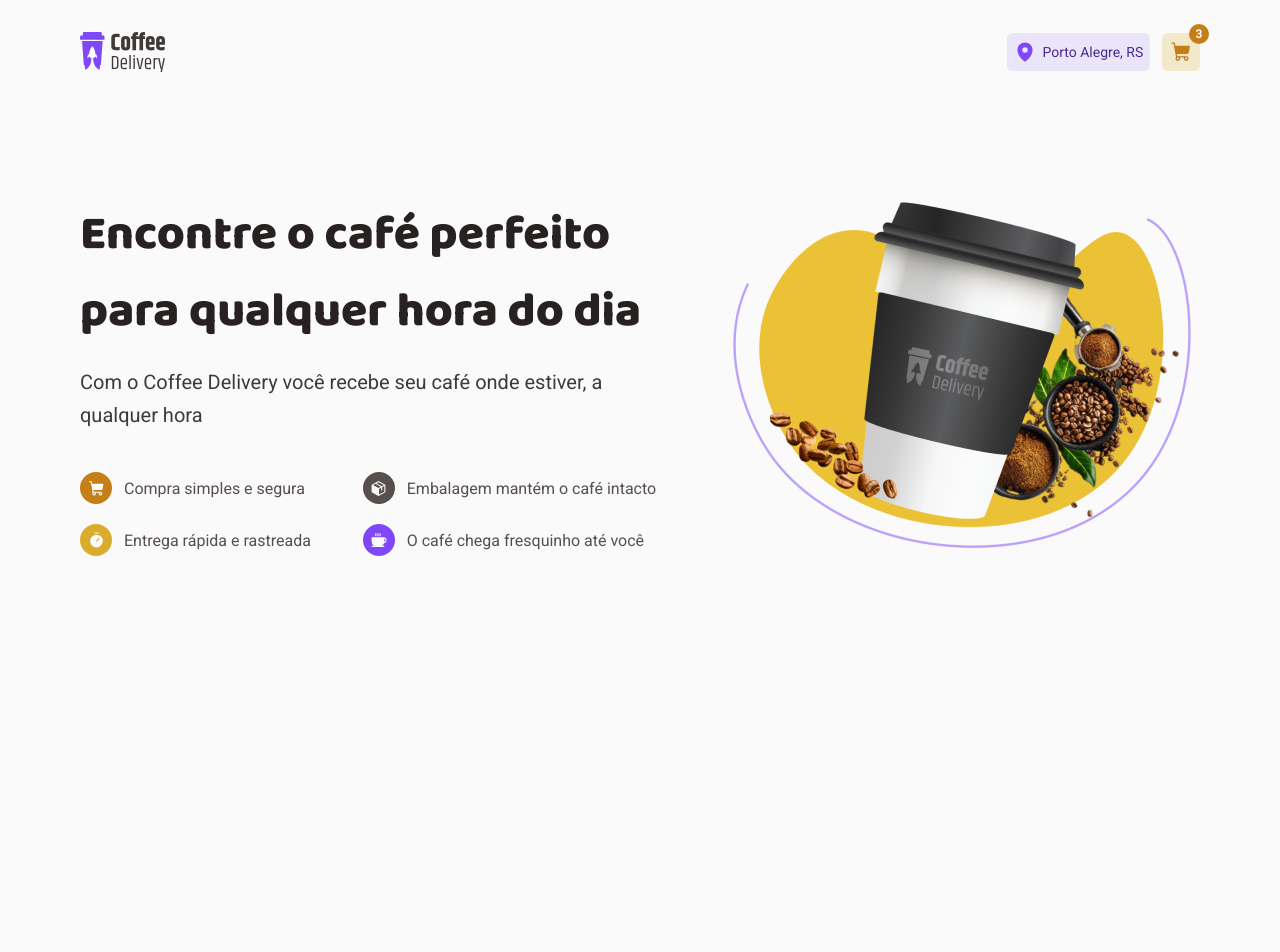
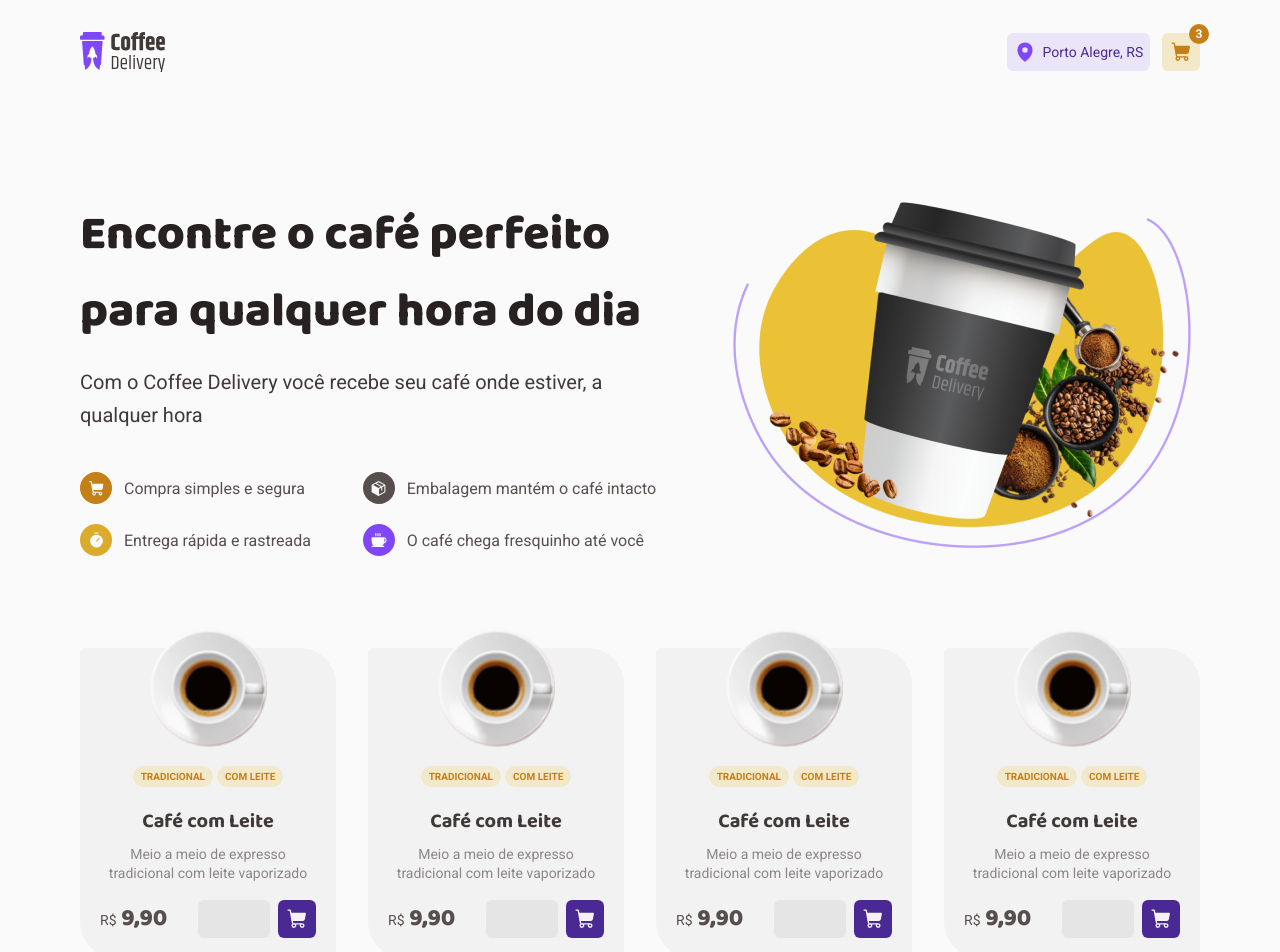
Before and after one commit to Lucas-Araujo15/coffee_delivery, a React (Vite) app: page / in a window 1280 px wide. Shown: the top 952 px of the page. Before the commit the page ends 800 px from the top, so only its background shows below. Built offline with nearby package versions, Linux system fonts and the light colour scheme.

Commit message:
feat: adiciona componente CoffeeCard

```diff
--- /dev/null
+++ b/src/pages/Home/components/CoffeeCard/index.tsx
@@ -0,0 +1,43 @@
+import {
+  Actions,
+  Buy,
+  CardDescription,
+  CoffeeCardContainer,
+  CoffeeTags,
+  Counter,
+  Tag,
+} from './styles'
+
+import expresso from '../../../../assets/expresso.png'
+import { ShoppingCart } from '@phosphor-icons/react'
+
+export function CoffeeCard() {
+  return (
+    <CoffeeCardContainer>
+      <img src={expresso} alt="" />
+      <CoffeeTags>
+        <Tag>
+          <p>tradicional</p>
+        </Tag>
+        <Tag>
+          <p>com leite</p>
+        </Tag>
+      </CoffeeTags>
+      <CardDescription>
+        <p>Café com Leite</p>
+        <p>Meio a meio de expresso tradicional com leite vaporizado</p>
+      </CardDescription>
+      <Buy>
+        <p>
+          <small>r$</small> 9,90
+        </p>
+        <Actions>
+          <Counter type="number" />
+          <span>
+            <ShoppingCart weight="fill" size={22} />
+          </span>
+        </Actions>
+      </Buy>
+    </CoffeeCardContainer>
+  )
+}
--- /dev/null
+++ b/src/pages/Home/components/CoffeeCard/styles.ts
@@ -0,0 +1,124 @@
+import styled from 'styled-components'
+
+export const CoffeeCardContainer = styled.div`
+  width: 16rem;
+  height: 19.375rem;
+  padding: 1.25rem;
+  background: ${(props) => props.theme['base-card']};
+  border-radius: 6px 36px 6px 36px;
+  display: flex;
+  flex-direction: column;
+  align-items: center;
+  justify-content: space-between;
+
+  img {
+    width: 7.5rem;
+    margin-top: -2.5rem;
+  }
+`
+
+export const CoffeeTags = styled.div`
+  display: flex;
+  flex-direction: row;
+  width: 100%;
+  justify-content: center;
+  align-items: center;
+  gap: 0.25rem;
+`
+
+export const Tag = styled.span`
+  height: 1.3125rem;
+  background: ${(props) => props.theme['yellow-light']};
+  display: flex;
+  align-items: center;
+  justify-content: center;
+  border-radius: 100px;
+  padding: 0.25rem 0.5rem;
+
+  p {
+    text-transform: uppercase;
+    font-family: 'Roboto';
+    font-weight: 700;
+    font-size: 0.625rem;
+    color: ${(props) => props.theme['yellow-dark']};
+  }
+`
+
+export const CardDescription = styled.div`
+  display: flex;
+  flex-direction: column;
+  align-items: center;
+  gap: 0.5rem;
+
+  p {
+    text-align: center;
+    max-width: 13.5rem;
+  }
+
+  & p:nth-child(1) {
+    font-family: 'Baloo 2';
+    font-weight: 700;
+    font-size: 1.25rem;
+    color: ${(props) => props.theme['base-subtitle']};
+  }
+
+  & p:nth-child(2) {
+    font-family: 'Roboto';
+    font-weight: 400;
+    font-size: 0.875rem;
+    line-height: 1.3;
+    color: ${(props) => props.theme['base-label']};
+  }
+`
+
+export const Buy = styled.div`
+  display: flex;
+  width: 100%;
+  justify-content: space-between;
+  align-items: center;
+  height: 2.375rem;
+
+  p {
+    color: ${(props) => props.theme['base-text']};
+    font-size: 1.5rem;
+    font-weight: 800;
+    font-family: 'Baloo 2';
+  }
+
+  small {
+    font-family: 'Roboto';
+    font-weight: 400;
+    font-size: 0.875rem;
+    text-transform: uppercase;
+  }
+`
+
+export const Actions = styled.div`
+  display: flex;
+  align-items: center;
+  gap: 0.5rem;
+  height: 100%;
+
+  span {
+    background: ${(props) => props.theme['purple-dark']};
+    display: flex;
+    justify-content: center;
+    align-items: center;
+    height: 100%;
+    width: 2.375rem;
+    border-radius: 6px;
+
+    svg {
+      color: ${(props) => props.theme['base-card']};
+    }
+  }
+`
+
+export const Counter = styled.input`
+  width: 4.5rem;
+  height: 100%;
+  border: none;
+  background: ${(props) => props.theme['base-button']};
+  border-radius: 6px;
+  outline: none;
+`
--- a/src/pages/Home/index.tsx
+++ b/src/pages/Home/index.tsx
@@ -1,9 +1,26 @@
 import { Banner } from './components/Banner'
+import { CoffeeCard } from './components/CoffeeCard'
+import { CardListContainer } from './styles'
 
 export function Home() {
   return (
     <div>
       <Banner />
+      <CardListContainer>
+        <CoffeeCard />
+        <CoffeeCard />
+        <CoffeeCard />
+        <CoffeeCard />
+        <CoffeeCard />
+        <CoffeeCard />
+        <CoffeeCard />
+        <CoffeeCard />
+        <CoffeeCard />
+        <CoffeeCard />
+        <CoffeeCard />
+        <CoffeeCard />
+        <CoffeeCard />
+      </CardListContainer>
     </div>
   )
 }
--- a/src/pages/Home/styles.ts
+++ b/src/pages/Home/styles.ts
@@ -0,0 +1,9 @@
+import styled from 'styled-components'
+
+export const CardListContainer = styled.div`
+  display: flex;
+  flex-wrap: wrap;
+  gap: 2rem;
+
+  margin-bottom: 9.8125rem;
+`
```
Also changed, not shown: src/assets/expresso.png (added).
